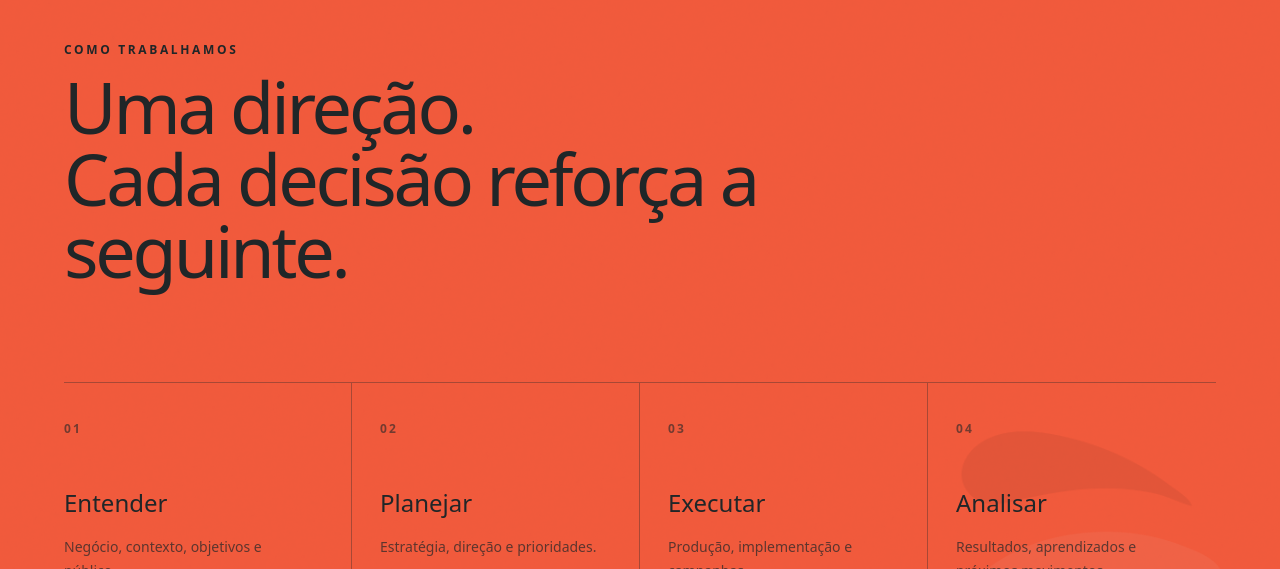
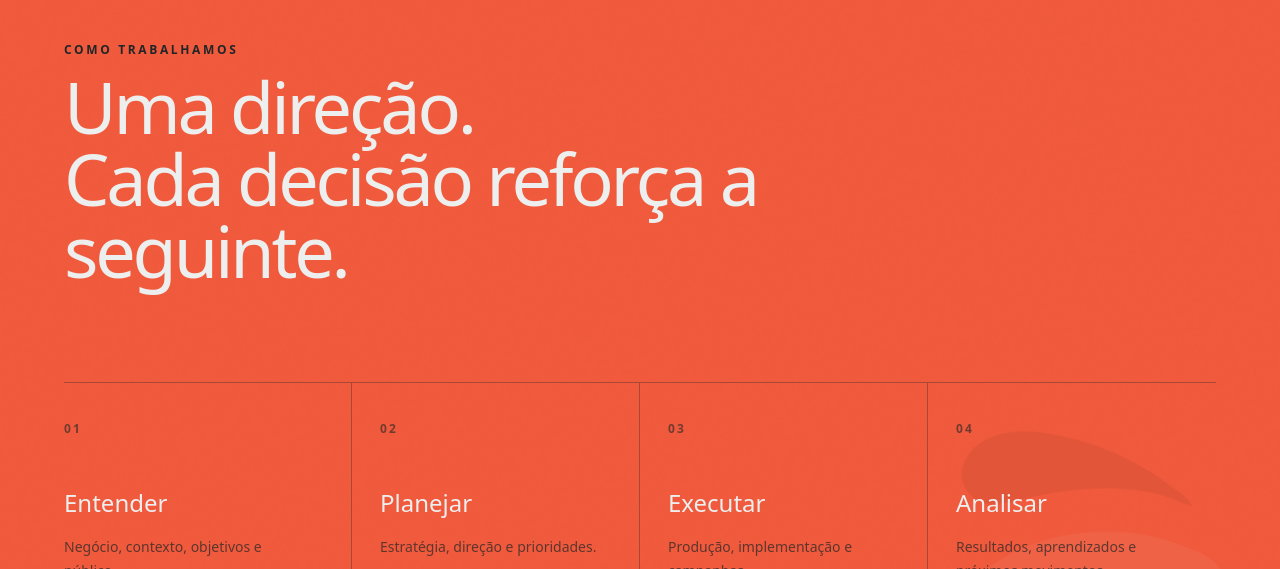
Before and after one commit to breno97xavier-rgb/Meli-re-Marketing, a React (Vite) app: page /site in a window 1280 px wide. Shown: the part 1729-2298 px from the top of the page. Built offline with nearby package versions, Linux system fonts and the light colour scheme; no server answers; a web font is replaced by a local one.

Commit message:
refine: adjust symbols typography and footer logo

```diff
--- a/src/pages/HomePage.tsx
+++ b/src/pages/HomePage.tsx
@@ -75,7 +75,7 @@ export const HomePage: React.FC = () => {
             src="/meliere-symbol.png"
             alt=""
             aria-hidden="true"
-            className="pointer-events-none absolute -right-[20vw] top-1/2 w-[95vw] max-w-[1450px] -translate-y-1/2 opacity-[0.10] select-none"
+            className="pointer-events-none absolute -right-[15vw] top-1/2 w-[71.25vw] max-w-[1088px] -translate-y-1/2 opacity-[0.10] select-none"
           />
           <div className="relative z-10 mx-auto grid w-full max-w-[1440px] gap-12 lg:grid-cols-[1.35fr_.65fr] lg:items-end">
             <div>
@@ -98,7 +98,7 @@ export const HomePage: React.FC = () => {
 
         <section id="servicos" className="relative overflow-hidden bg-[#EDEEEE] px-6 py-16 text-[#202628] md:px-10 md:py-20 lg:px-16">
           <Texture />
-          <img src="/meliere-symbol-cream.png" alt="" aria-hidden="true" className="pointer-events-none absolute -left-40 -top-56 w-[600px] opacity-[0.045]" />
+          <img src="/meliere-symbol-cream.png" alt="" aria-hidden="true" className="pointer-events-none absolute -left-40 -top-[160px] w-[690px] opacity-[0.045]" />
           <div className="relative z-10 mx-auto max-w-[1440px]">
             <div className="mb-10 flex items-end justify-between border-b border-[#202628]/20 pb-5 md:mb-12">
               <div>
@@ -133,14 +133,14 @@ export const HomePage: React.FC = () => {
           <img src="/meliere-symbol-coral.png" alt="" aria-hidden="true" className="pointer-events-none absolute -bottom-64 right-[-12rem] w-[760px] opacity-[0.06]" />
           <div className="relative z-10 mx-auto max-w-[1440px]">
             <p className="mb-3 text-xs font-semibold uppercase tracking-[0.22em]">Como trabalhamos</p>
-            <h2 className="mb-16 max-w-4xl text-4xl font-medium tracking-[-0.045em] md:mb-24 md:text-7xl">
+            <h2 className="mb-16 max-w-4xl text-4xl font-medium tracking-[-0.045em] text-[#EDEEEE] md:mb-24 md:text-7xl">
               Uma direção.<br />Cada decisão reforça a seguinte.
             </h2>
             <div className="grid border-t border-[#202628]/35 md:grid-cols-4">
               {method.map(([n, title, copy]) => (
                 <div key={n} className="border-b border-[#202628]/35 py-8 md:min-h-[260px] md:border-b-0 md:border-r md:px-7 md:first:pl-0 md:last:border-r-0">
                   <span className="text-xs font-semibold tracking-[0.18em] opacity-60">{n}</span>
-                  <h3 className="mt-12 text-2xl font-medium">{title}</h3>
+                  <h3 className="mt-12 text-2xl font-medium text-[#EDEEEE]">{title}</h3>
                   <p className="mt-4 max-w-[240px] text-sm leading-6 opacity-70">{copy}</p>
                 </div>
               ))}
@@ -158,11 +158,11 @@ export const HomePage: React.FC = () => {
               </div>
               <p className="mt-4 text-xs uppercase tracking-[0.14em] text-white/55">Breno Matos · Fundador</p>
             </div>
-            <div className="max-w-3xl text-[clamp(1.1rem,1.55vw,1.55rem)] font-light leading-[1.5] tracking-[-0.025em] text-white/88">
+            <div className="max-w-3xl text-[clamp(0.78rem,0.78vw,0.82rem)] font-light leading-[1.6] tracking-[-0.025em] text-white/88">
               <p className="text-white">Toda agência nasce para vender um serviço.</p>
               <p className="mt-6">Eu queria construir uma que começasse por uma ideia.</p>
               <p className="mt-6">A ideia de que marketing não deveria ser uma coleção de ferramentas desconectadas. Uma empresa faz uma logo. Depois cria um Instagram. Então investe em anúncios.</p>
-              <div className="my-9 border-y border-white/15 py-7 text-[clamp(1.7rem,2.6vw,3rem)] font-medium leading-[1.02] tracking-[-0.05em] text-[#F15A3C]">
+              <div className="my-9 border-y border-white/15 py-7 text-[clamp(1.05rem,1.3vw,1.5rem)] font-medium leading-[1.02] tracking-[-0.05em] text-[#F15A3C]">
                 <p>Muda o site.</p><p>Troca a identidade.</p><p>Publica mais conteúdo.</p>
               </div>
               <p>E, no fim, continua sem entender por que não cresce.</p>
@@ -170,7 +170,7 @@ export const HomePage: React.FC = () => {
               <p className="mt-6">Melière vem dos nomes Lumière e Méliès, fundadores do audiovisual. Homens com uma criatividade abundante para criar e encantar, marcados pela versatilidade em surpreender.</p>
               <p className="mt-6">A proposta aqui não é vender posts, anúncios ou identidades visuais separadamente.</p>
               <p className="mt-6">A proposta é estruturar empresas com criatividade e estratégia, para que cada decisão de comunicação reforce a seguinte.</p>
-              <p className="mt-9 text-[clamp(1.8rem,2.8vw,3.2rem)] font-medium leading-[1.02] tracking-[-0.05em] text-white">Porque negócios crescem quando existe direção.</p>
+              <p className="mt-9 text-[clamp(1.1rem,1.4vw,1.6rem)] font-medium leading-[1.02] tracking-[-0.05em] text-white">Porque negócios crescem quando existe direção.</p>
               <p className="mt-6">E assim nasceu a nossa agência.</p>
             </div>
           </div>
@@ -196,7 +196,7 @@ export const HomePage: React.FC = () => {
       <footer className="relative overflow-hidden bg-[#202628] px-6 py-12 md:px-10 lg:px-16">
         <Texture dark />
         <div className="relative z-10 mx-auto flex max-w-[1440px] flex-col gap-10 md:flex-row md:items-end md:justify-between">
-          <img src="/meliere-logo-dark.png" alt="Melière Marketing" className="h-10 w-auto self-start object-contain" />
+          <div className="relative h-12 w-32 shrink-0 self-start overflow-hidden"><img src="/meliere-logo-dark.png" alt="Melière Marketing" className="absolute left-1/2 top-1/2 h-[155px] w-[155px] max-w-none -translate-x-1/2 -translate-y-1/2 object-contain" /></div>
           <div className="flex flex-wrap gap-x-7 gap-y-3 text-xs text-white/65">
             <a href="https://www.instagram.com/meliere.marketing/" target="_blank" rel="noreferrer" className="hover:text-white">Instagram</a>
             <a href="mailto:agenciameliere@gmail.com" className="hover:text-white">agenciameliere@gmail.com</a>
```
